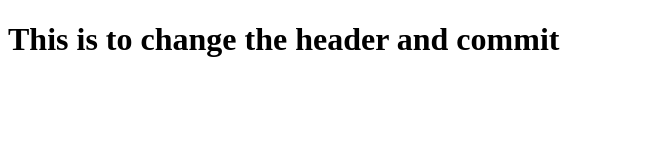
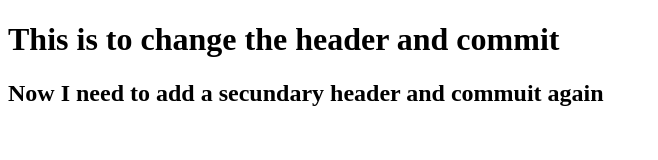
Before and after one commit to hugofsilvaa/helloWorld, a plain HTML site: page index.html in a window 1280 px wide. Shown: the whole page, without its empty margins (0-658 px from the left). Drawn offline with Linux system fonts and the light colour scheme.

Commit message:
<h2> added as requested

```diff
--- a/index.html
+++ b/index.html
@@ -8,5 +8,6 @@
   </head>
   <body>
     <h1>This is to change the header and commit</h1>
+    <h2>Now I need to add a secundary header and commuit again</h2>
   </body>
 </html>
```
